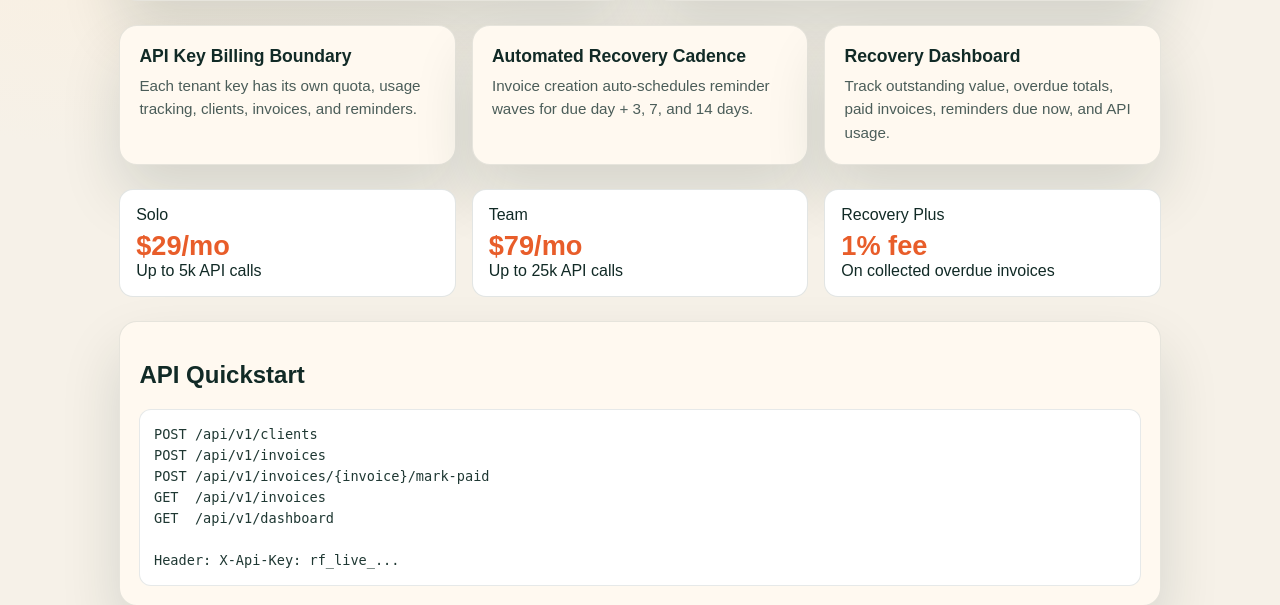
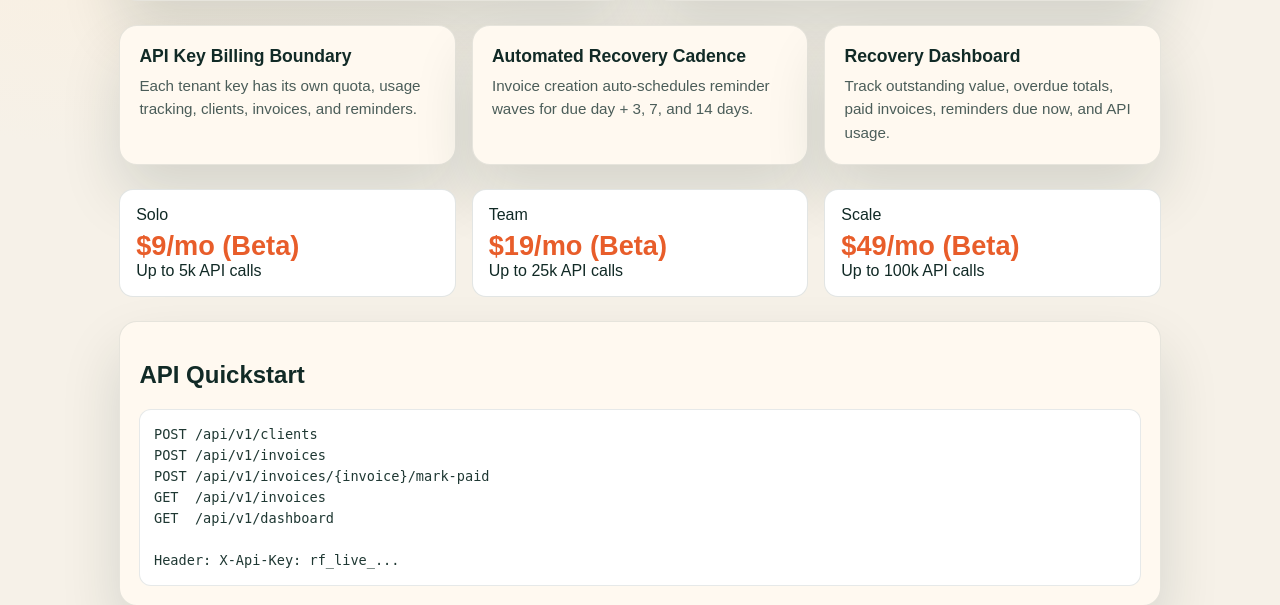
Before and after one commit to prashantgautam96/recoverflow, a Laravel app: page / in a window 1280 px wide. Shown: the part 640-1245 px from the top of the page. Run offline with Laravel 12, Linux system fonts and the light colour scheme; some web fonts are replaced.

Commit message:
chore: lower beta pricing on home and app pages

```diff
--- a/config/recoverflow.php
+++ b/config/recoverflow.php
@@ -11,19 +11,19 @@ return [
     'plans' => [
         'starter' => [
             'label' => 'Starter',
-            'monthly_price_usd' => 29,
+            'monthly_price_usd' => 9,
             'quota' => 5000,
             'stripe_price_id' => env('STRIPE_PRICE_STARTER'),
         ],
         'growth' => [
             'label' => 'Growth',
-            'monthly_price_usd' => 79,
+            'monthly_price_usd' => 19,
             'quota' => 25000,
             'stripe_price_id' => env('STRIPE_PRICE_GROWTH'),
         ],
         'scale' => [
             'label' => 'Scale',
-            'monthly_price_usd' => 199,
+            'monthly_price_usd' => 49,
             'quota' => 100000,
             'stripe_price_id' => env('STRIPE_PRICE_SCALE'),
         ],
--- a/resources/ui/src/app/app.ts
+++ b/resources/ui/src/app/app.ts
@@ -121,21 +121,21 @@ export class App {
     {
       key: 'starter',
       label: 'Starter',
-      price: '$29/mo',
+      price: '$9/mo (Beta)',
       quota: '5,000 API calls',
       summary: 'Great for solo consultants and freelancers.'
     },
     {
       key: 'growth',
       label: 'Growth',
-      price: '$79/mo',
+      price: '$19/mo (Beta)',
       quota: '25,000 API calls',
       summary: 'Best for agency teams with recurring invoices.'
     },
     {
       key: 'scale',
       label: 'Scale',
-      price: '$199/mo',
+      price: '$49/mo (Beta)',
       quota: '100,000 API calls',
       summary: 'For high-volume finance ops and multi-client usage.'
     }
--- a/resources/views/welcome.blade.php
+++ b/resources/views/welcome.blade.php
@@ -191,18 +191,18 @@ php artisan schedule:work</pre>
             <section class="pricing">
                 <article class="price">
                     <div>Solo</div>
-                    <strong>$29/mo</strong>
+                    <strong>$9/mo (Beta)</strong>
                     <div>Up to 5k API calls</div>
                 </article>
                 <article class="price">
                     <div>Team</div>
-                    <strong>$79/mo</strong>
+                    <strong>$19/mo (Beta)</strong>
                     <div>Up to 25k API calls</div>
                 </article>
                 <article class="price">
-                    <div>Recovery Plus</div>
-                    <strong>1% fee</strong>
-                    <div>On collected overdue invoices</div>
+                    <div>Scale</div>
+                    <strong>$49/mo (Beta)</strong>
+                    <div>Up to 100k API calls</div>
                 </article>
             </section>
 
```
